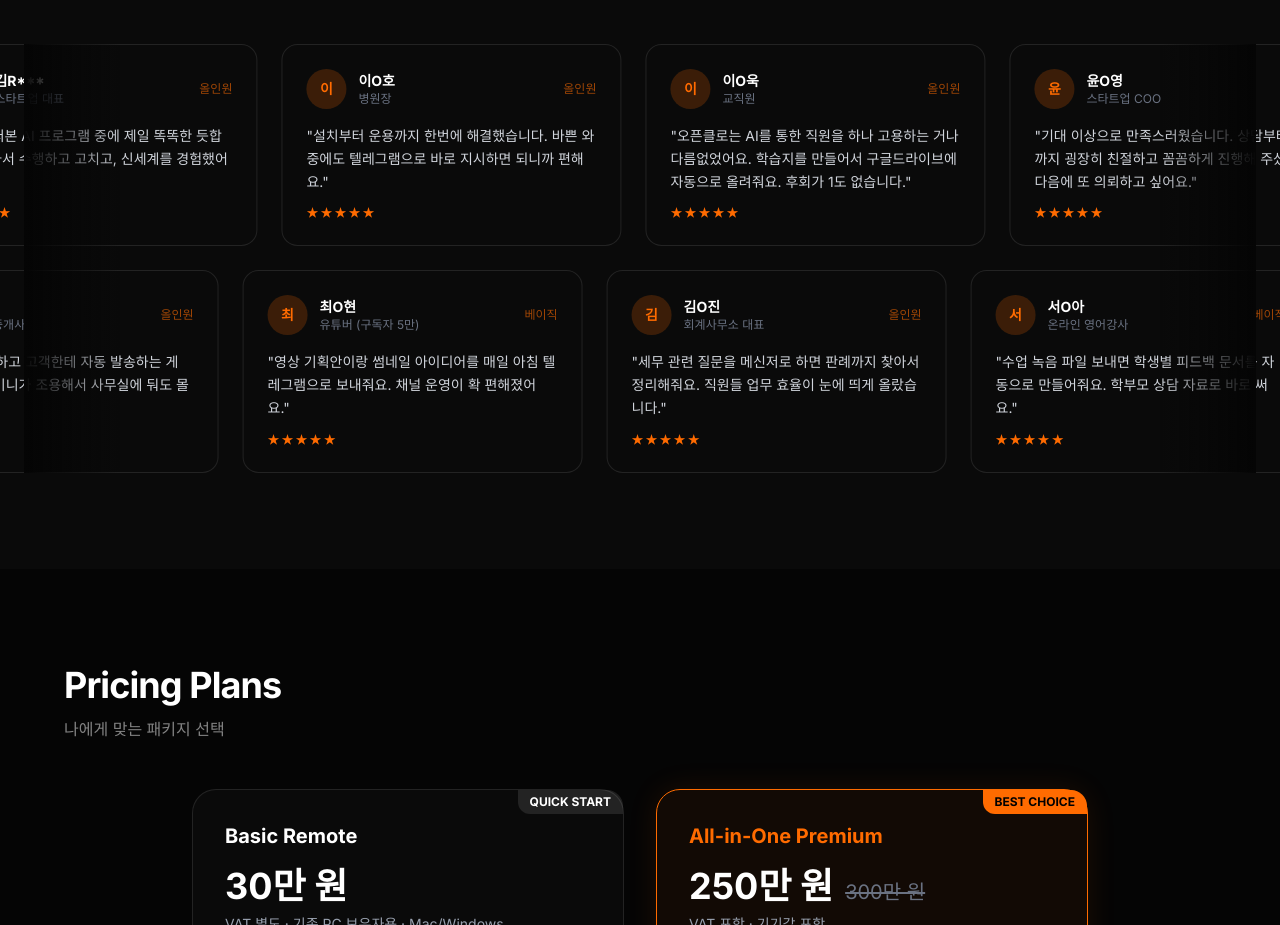
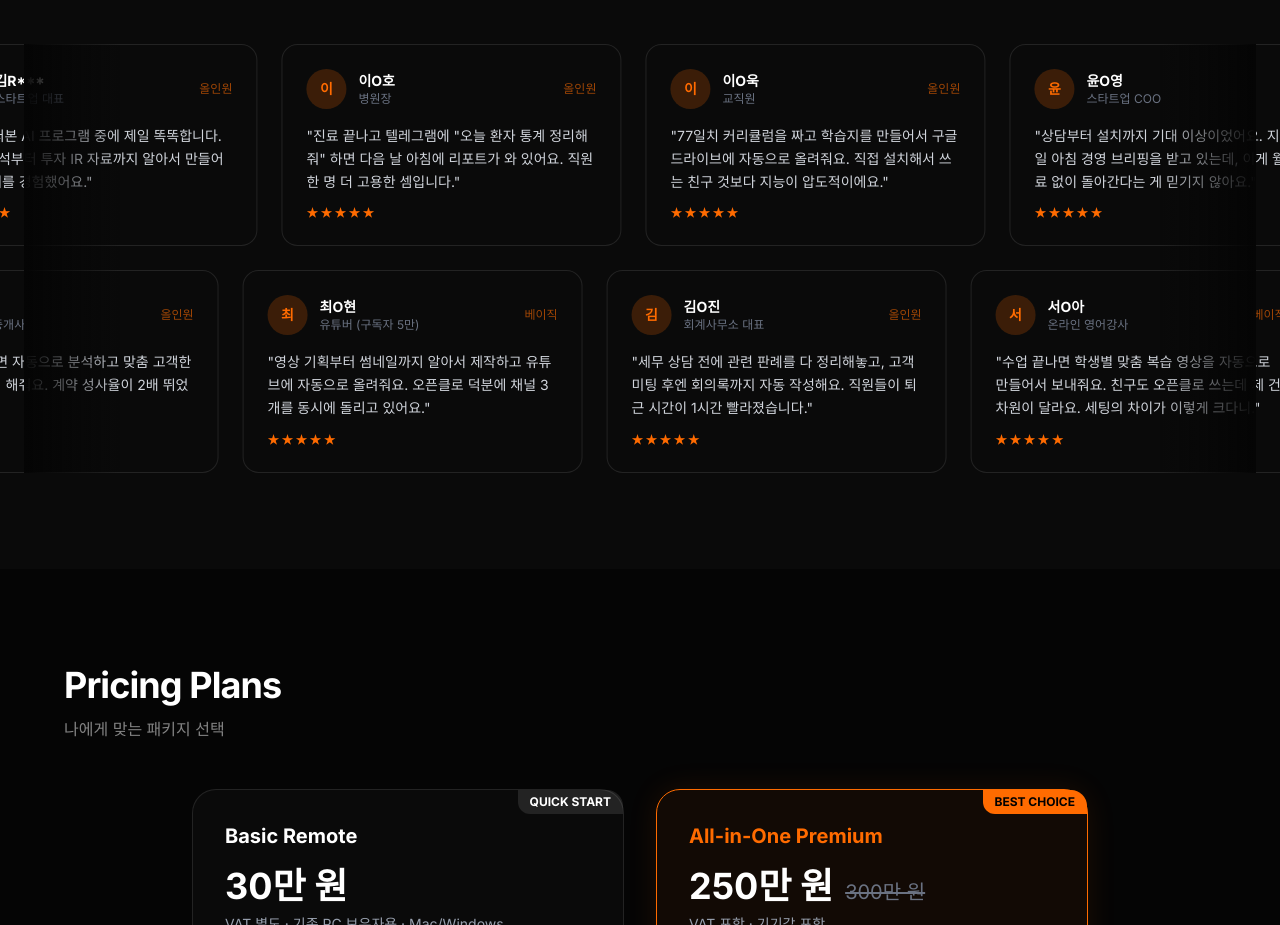
Before and after one commit to VictorJeon/clawnode, a Next.js app: page / in a window 1280 px wide. Shown: the part 4620-5545 px from the top of the page. Built offline with nearby package versions, Linux system fonts and the light colour scheme; no server answers; a web font is replaced by a local one.

Commit message:
feat: upgrade review copy - more dramatic results + ClawNode differentiation

```diff
--- a/src/components/pages/HomePageClient.tsx
+++ b/src/components/pages/HomePageClient.tsx
@@ -349,17 +349,17 @@ export default function HomePageClient() {
           {/* Row 1 — left scroll */}
           <div className="flex gap-6 mb-6 animate-marquee-left">
             {[
-              { name: '김R***', role: '스타트업 대표', pkg: '올인원', text: '여태껏 써본 AI 프로그램 중에 제일 똑똑한 듯합니다. 알아서 수행하고 고치고, 신세계를 경험했어요.' },
-              { name: '이O호', role: '병원장', pkg: '올인원', text: '설치부터 운용까지 한번에 해결했습니다. 바쁜 와중에도 텔레그램으로 바로 지시하면 되니까 편해요.' },
-              { name: '이O욱', role: '교직원', pkg: '올인원', text: '오픈클로는 AI를 통한 직원을 하나 고용하는 거나 다름없었어요. 학습지를 만들어서 구글드라이브에 자동으로 올려줘요. 후회가 1도 없습니다.' },
-              { name: '윤O영', role: '스타트업 COO', pkg: '올인원', text: '기대 이상으로 만족스러웠습니다. 상담부터 설치까지 굉장히 친절하고 꼼꼼하게 진행해 주셨어요. 다음에 또 의뢰하고 싶어요.' },
-              { name: '박O준', role: '1인 쇼핑몰 운영', pkg: '베이직', text: '매일 아침 재고 알림이랑 CS 요약을 텔레그램으로 받고 있어요. 월 3만 원도 안 드는데 직원 한 명 뺀 효과예요.' },
+              { name: '김R***', role: '스타트업 대표', pkg: '올인원', text: '여태껏 써본 AI 프로그램 중에 제일 똑똑합니다. 경쟁사 분석부터 투자 IR 자료까지 알아서 만들어요. 신세계를 경험했어요.' },
+              { name: '이O호', role: '병원장', pkg: '올인원', text: '진료 끝나고 텔레그램에 "오늘 환자 통계 정리해줘" 하면 다음 날 아침에 리포트가 와 있어요. 직원 한 명 더 고용한 셈입니다.' },
+              { name: '이O욱', role: '교직원', pkg: '올인원', text: '77일치 커리큘럼을 짜고 학습지를 만들어서 구글드라이브에 자동으로 올려줘요. 직접 설치해서 쓰는 친구 것보다 지능이 압도적이에요.' },
+              { name: '윤O영', role: '스타트업 COO', pkg: '올인원', text: '상담부터 설치까지 기대 이상이었어요. 지금은 매일 아침 경영 브리핑을 받고 있는데, 이게 월 구독료 없이 돌아간다는 게 믿기지 않아요.' },
+              { name: '박O준', role: '1인 쇼핑몰 운영', pkg: '베이직', text: '재고 관리, CS 응대 초안, 상품 소싱 리서치까지 혼자 다 해줘요. 직원 뽑으려다가 오픈클로 설치하길 잘했어요. 연 3천만 원 절약.' },
               // duplicate for seamless loop
-              { name: '김R***', role: '스타트업 대표', pkg: '올인원', text: '여태껏 써본 AI 프로그램 중에 제일 똑똑한 듯합니다. 알아서 수행하고 고치고, 신세계를 경험했어요.' },
-              { name: '이O호', role: '병원장', pkg: '올인원', text: '설치부터 운용까지 한번에 해결했습니다. 바쁜 와중에도 텔레그램으로 바로 지시하면 되니까 편해요.' },
-              { name: '이O욱', role: '교직원', pkg: '올인원', text: '오픈클로는 AI를 통한 직원을 하나 고용하는 거나 다름없었어요. 학습지를 만들어서 구글드라이브에 자동으로 올려줘요. 후회가 1도 없습니다.' },
-              { name: '윤O영', role: '스타트업 COO', pkg: '올인원', text: '기대 이상으로 만족스러웠습니다. 상담부터 설치까지 굉장히 친절하고 꼼꼼하게 진행해 주셨어요. 다음에 또 의뢰하고 싶어요.' },
-              { name: '박O준', role: '1인 쇼핑몰 운영', pkg: '베이직', text: '매일 아침 재고 알림이랑 CS 요약을 텔레그램으로 받고 있어요. 월 3만 원도 안 드는데 직원 한 명 뺀 효과예요.' },
+              { name: '김R***', role: '스타트업 대표', pkg: '올인원', text: '여태껏 써본 AI 프로그램 중에 제일 똑똑합니다. 경쟁사 분석부터 투자 IR 자료까지 알아서 만들어요. 신세계를 경험했어요.' },
+              { name: '이O호', role: '병원장', pkg: '올인원', text: '진료 끝나고 텔레그램에 "오늘 환자 통계 정리해줘" 하면 다음 날 아침에 리포트가 와 있어요. 직원 한 명 더 고용한 셈입니다.' },
+              { name: '이O욱', role: '교직원', pkg: '올인원', text: '77일치 커리큘럼을 짜고 학습지를 만들어서 구글드라이브에 자동으로 올려줘요. 직접 설치해서 쓰는 친구 것보다 지능이 압도적이에요.' },
+              { name: '윤O영', role: '스타트업 COO', pkg: '올인원', text: '상담부터 설치까지 기대 이상이었어요. 지금은 매일 아침 경영 브리핑을 받고 있는데, 이게 월 구독료 없이 돌아간다는 게 믿기지 않아요.' },
+              { name: '박O준', role: '1인 쇼핑몰 운영', pkg: '베이직', text: '재고 관리, CS 응대 초안, 상품 소싱 리서치까지 혼자 다 해줘요. 직원 뽑으려다가 오픈클로 설치하길 잘했어요. 연 3천만 원 절약.' },
             ].map((r, i) => (
               <div key={i} className="flex-shrink-0 w-[340px] p-6 rounded-2xl border border-white/10 bg-[#0A0A0A]">
                 <div className="flex items-center gap-3 mb-4">
@@ -379,17 +379,17 @@ export default function HomePageClient() {
           {/* Row 2 — right scroll */}
           <div className="flex gap-6 animate-marquee-right">
             {[
-              { name: '정O민', role: '프리랜서 디자이너', pkg: '베이직', text: '클라이언트한테 보낼 리포트를 매주 자동으로 만들어줘요. 새벽에 지시해놓으면 아침에 완성돼 있어요.' },
-              { name: '한O수', role: '부동산 중개사', pkg: '올인원', text: '매물 정보 정리하고 고객한테 자동 발송하는 게 제일 좋아요. 맥미니가 조용해서 사무실에 둬도 몰라요.' },
-              { name: '최O현', role: '유튜버 (구독자 5만)', pkg: '베이직', text: '영상 기획안이랑 썸네일 아이디어를 매일 아침 텔레그램으로 보내줘요. 채널 운영이 확 편해졌어요.' },
-              { name: '김O진', role: '회계사무소 대표', pkg: '올인원', text: '세무 관련 질문을 메신저로 하면 판례까지 찾아서 정리해줘요. 직원들 업무 효율이 눈에 띄게 올랐습니다.' },
-              { name: '서O아', role: '온라인 영어강사', pkg: '베이직', text: '수업 녹음 파일 보내면 학생별 피드백 문서를 자동으로 만들어줘요. 학부모 상담 자료로 바로 써요.' },
+              { name: '정O민', role: '프리랜서 디자이너', pkg: '베이직', text: '잠든 사이에 포트폴리오 사이트를 통째로 만들어놨어요. 아침에 일어나서 확인하고 소름 돋았습니다. 클라이언트 3개 더 잡았어요.' },
+              { name: '한O수', role: '부동산 중개사', pkg: '올인원', text: '신규 매물 나오면 자동으로 분석하고 맞춤 고객한테 카톡 발송까지 해줘요. 계약 성사율이 2배 뛰었어요.' },
+              { name: '최O현', role: '유튜버 (구독자 5만)', pkg: '베이직', text: '영상 기획부터 썸네일까지 알아서 제작하고 유튜브에 자동으로 올려줘요. 오픈클로 덕분에 채널 3개를 동시에 돌리고 있어요.' },
+              { name: '김O진', role: '회계사무소 대표', pkg: '올인원', text: '세무 상담 전에 관련 판례를 다 정리해놓고, 고객 미팅 후엔 회의록까지 자동 작성해요. 직원들이 퇴근 시간이 1시간 빨라졌습니다.' },
+              { name: '서O아', role: '온라인 영어강사', pkg: '베이직', text: '수업 끝나면 학생별 맞춤 복습 영상을 자동으로 만들어서 보내줘요. 친구도 오픈클로 쓰는데 제 건 차원이 달라요. 세팅의 차이가 이렇게 크다니.' },
               // duplicate for seamless loop
-              { name: '정O민', role: '프리랜서 디자이너', pkg: '베이직', text: '클라이언트한테 보낼 리포트를 매주 자동으로 만들어줘요. 새벽에 지시해놓으면 아침에 완성돼 있어요.' },
-              { name: '한O수', role: '부동산 중개사', pkg: '올인원', text: '매물 정보 정리하고 고객한테 자동 발송하는 게 제일 좋아요. 맥미니가 조용해서 사무실에 둬도 몰라요.' },
-              { name: '최O현', role: '유튜버 (구독자 5만)', pkg: '베이직', text: '영상 기획안이랑 썸네일 아이디어를 매일 아침 텔레그램으로 보내줘요. 채널 운영이 확 편해졌어요.' },
-              { name: '김O진', role: '회계사무소 대표', pkg: '올인원', text: '세무 관련 질문을 메신저로 하면 판례까지 찾아서 정리해줘요. 직원들 업무 효율이 눈에 띄게 올랐습니다.' },
-              { name: '서O아', role: '온라인 영어강사', pkg: '베이직', text: '수업 녹음 파일 보내면 학생별 피드백 문서를 자동으로 만들어줘요. 학부모 상담 자료로 바로 써요.' },
+              { name: '정O민', role: '프리랜서 디자이너', pkg: '베이직', text: '잠든 사이에 포트폴리오 사이트를 통째로 만들어놨어요. 아침에 일어나서 확인하고 소름 돋았습니다. 클라이언트 3개 더 잡았어요.' },
+              { name: '한O수', role: '부동산 중개사', pkg: '올인원', text: '신규 매물 나오면 자동으로 분석하고 맞춤 고객한테 카톡 발송까지 해줘요. 계약 성사율이 2배 뛰었어요.' },
+              { name: '최O현', role: '유튜버 (구독자 5만)', pkg: '베이직', text: '영상 기획부터 썸네일까지 알아서 제작하고 유튜브에 자동으로 올려줘요. 오픈클로 덕분에 채널 3개를 동시에 돌리고 있어요.' },
+              { name: '김O진', role: '회계사무소 대표', pkg: '올인원', text: '세무 상담 전에 관련 판례를 다 정리해놓고, 고객 미팅 후엔 회의록까지 자동 작성해요. 직원들이 퇴근 시간이 1시간 빨라졌습니다.' },
+              { name: '서O아', role: '온라인 영어강사', pkg: '베이직', text: '수업 끝나면 학생별 맞춤 복습 영상을 자동으로 만들어서 보내줘요. 친구도 오픈클로 쓰는데 제 건 차원이 달라요. 세팅의 차이가 이렇게 크다니.' },
             ].map((r, i) => (
               <div key={i} className="flex-shrink-0 w-[340px] p-6 rounded-2xl border border-white/10 bg-[#0A0A0A]">
                 <div className="flex items-center gap-3 mb-4">
```
